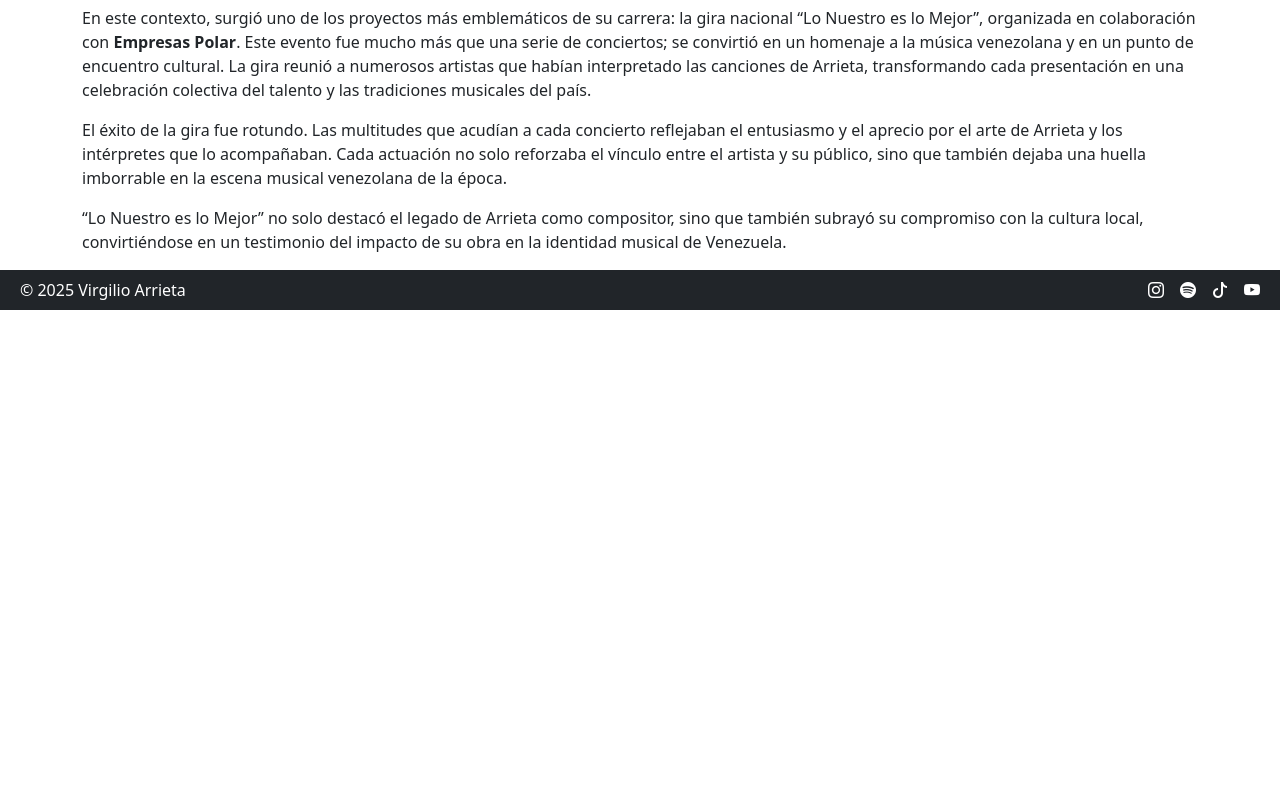
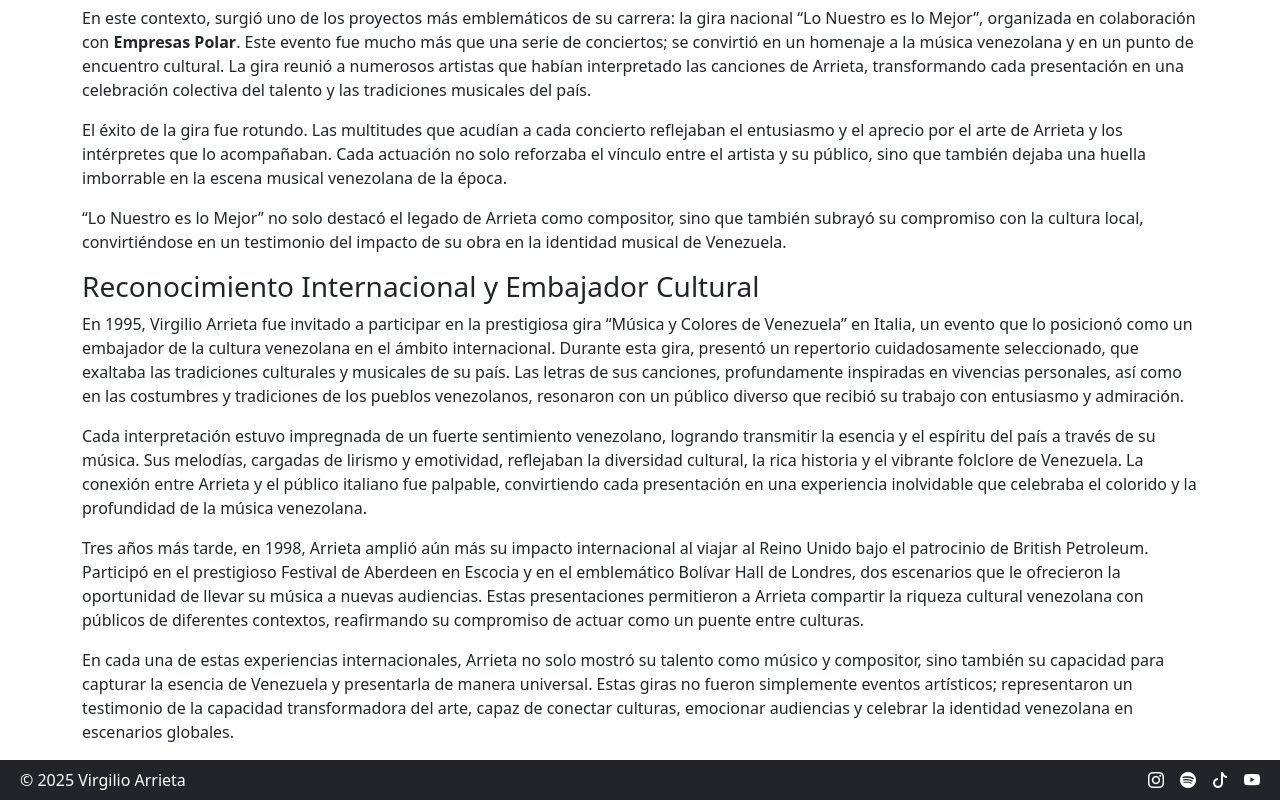
Before and after one commit to anarrdev/VAweb, a React (Vite) app: page /biografia in a window 1280 px wide. Shown: the part 1714-2514 px from the top of the page. Before the commit the page ends 2024 px from the top, so only its background shows below. Built offline with nearby package versions, Linux system fonts and the light colour scheme.

Commit message:
continuacion biografia

```diff
--- a/src/pages/biografia.jsx
+++ b/src/pages/biografia.jsx
@@ -18,7 +18,6 @@ function Biografia() {
       </p>
 
 
-
       <h3>Juventud y Formación Dual</h3>
       <p>
         Durante su adolescencia, Virgilio continuó cultivando su amor por las artes mientras cumplía con sus estudios formales. A los 19 años se trasladó a Barquisimeto para estudiar Contaduría Pública y Finanzas en la universidad, una decisión que le permitió desarrollar una formación académica sólida. Sin embargo, nunca perdió de vista su verdadero llamado: el arte y la música.
@@ -26,6 +25,7 @@ function Biografia() {
       <p>
         En paralelo a sus estudios universitarios, participó en talleres de formación artística y asistió a salones de arte, donde fue perfeccionando su técnica. Este período de su vida fue clave para equilibrar su lado académico con su crecimiento creativo, sentando las bases para lo que se convertiría en una carrera multifacética y profundamente comprometida con la expresión artística.
       </p>
+
 
       <h3>Entrega Plena al Arte y la Música</h3>
       <p>
@@ -35,6 +35,7 @@ function Biografia() {
         En ese entorno íntimo y efervescente, Arrieta exploró con profundidad una amplia variedad de técnicas: trabajó con carboncillo, lápices de colores, tizas, ceras y lápices al óleo, así como con tinta, experimentando con texturas, contrastes y gestualidades que enriquecieron su lenguaje visual.
         Fue también allí donde consolidó su dominio del retrato, un género que interpreta con precisión técnica, fuerza expresiva y una sensibilidad que distingue cada una de sus obras.
       </p>
+
 
       <h3>Exploraciones Creativas</h3>
       <p>
@@ -51,6 +52,7 @@ function Biografia() {
         A lo largo de su trayectoria, ha demostrado ser un creador en constante transformación, comprometido con la búsqueda de un lenguaje artístico propio. Su obra, arraigada en la sensibilidad humana y en las emociones más universales, trasciende fronteras y géneros, dejando un impacto imborrable tanto en el arte como en la música.
       </p>
 
+
       <h3>La Música: Una Carrera Prolífica y Cultural</h3>
       <p>
         La música, siempre presente en su vida, fue otro de los pilares fundamentales de su obra. Virgilio Arrieta compuso más de trescientas canciones que han sido interpretadas por artistas nacionales e internacionales como <strong>Simón Díaz, Oscar D’León, Serenata Guayanesa, María Rivas, Neguito Borjas, Gualberto Ibarreto</strong> y muchos otros. Sus letras, cargadas de lirismo y sensibilidad, celebran la cultura y las tradiciones venezolanas.
@@ -58,6 +60,7 @@ function Biografia() {
       <p>
         Producciones como <strong>“El Canto del Pueblo II”, “Lo Nuestro es lo Mejor II”, “Agua Bendita”, “Corazón Venezolano”, “El Tiquititaqui del Tambor”, “Falta por Cantarle a Tanta Gente”, “El Amor es la Vida”, “Arcilla Camino y Sol”, y “Si Así Llueve Que No Escampe”</strong> destacan entre sus contribuciones al acervo musical venezolano. Estas producciones no solo muestran su versatilidad como compositor, sino también su capacidad para abordar temas que resuenan profundamente con la identidad nacional.
       </p>
+
 
       <h3>“Lo Nuestro es lo Mejor”: Un Tributo a la Música Venezolana</h3>
       <p>
@@ -72,6 +75,21 @@ function Biografia() {
       <p>
         “Lo Nuestro es lo Mejor” no solo destacó el legado de Arrieta como compositor, sino que también subrayó su compromiso con la cultura local, convirtiéndose en un testimonio del impacto de su obra en la identidad musical de Venezuela.
       </p>
+
+
+      <h3>Reconocimiento Internacional y Embajador Cultural</h3>
+      <p>
+        En 1995, Virgilio Arrieta fue invitado a participar en la prestigiosa gira “Música y Colores de Venezuela” en Italia, un evento que lo posicionó como un embajador de la cultura venezolana en el ámbito internacional. Durante esta gira, presentó un repertorio cuidadosamente seleccionado, que exaltaba las tradiciones culturales y musicales de su país. Las letras de sus canciones, profundamente inspiradas en vivencias personales, así como en las costumbres y tradiciones de los pueblos venezolanos, resonaron con un público diverso que recibió su trabajo con entusiasmo y admiración.
+      </p>
+      <p>
+        Cada interpretación estuvo impregnada de un fuerte sentimiento venezolano, logrando transmitir la esencia y el espíritu del país a través de su música. Sus melodías, cargadas de lirismo y emotividad, reflejaban la diversidad cultural, la rica historia y el vibrante folclore de Venezuela. La conexión entre Arrieta y el público italiano fue palpable, convirtiendo cada presentación en una experiencia inolvidable que celebraba el colorido y la profundidad de la música venezolana.
+      </p>
+      <p>
+        Tres años más tarde, en 1998, Arrieta amplió aún más su impacto internacional al viajar al Reino Unido bajo el patrocinio de British Petroleum. Participó en el prestigioso Festival de Aberdeen en Escocia y en el emblemático Bolívar Hall de Londres, dos escenarios que le ofrecieron la oportunidad de llevar su música a nuevas audiencias. Estas presentaciones permitieron a Arrieta compartir la riqueza cultural venezolana con públicos de diferentes contextos, reafirmando su compromiso de actuar como un puente entre culturas.
+      </p>
+      <p>
+        En cada una de estas experiencias internacionales, Arrieta no solo mostró su talento como músico y compositor, sino también su capacidad para capturar la esencia de Venezuela y presentarla de manera universal. Estas giras no fueron simplemente eventos artísticos; representaron un testimonio de la capacidad transformadora del arte, capaz de conectar culturas, emocionar audiencias y celebrar la identidad venezolana en escenarios globales.
+      </p>
     </div >
   )
 }
--- a/src/pages/home.jsx
+++ b/src/pages/home.jsx
@@ -8,7 +8,7 @@ function Home() {
       <img src="/MuralOriginalUCLA.webp" className="img-fluid" alt="Mural 'Ah mundo barquisimeto' UCLA"></img>
 
       <div className="d-flex flex-column align-items-center m-3 gap-2">
-        <p className="m-0">Te invitamos a explorar su universo artístico, donde cada creacion cuenta una historia.</p>
+        <p className="m-0">Pintor - Muralista - Compositor - Cantautor - Productor</p>
 
         {/* Redes Sociales */}
         <p className="h4 m-0">¡Disfruta la Experiencia!</p>
```
